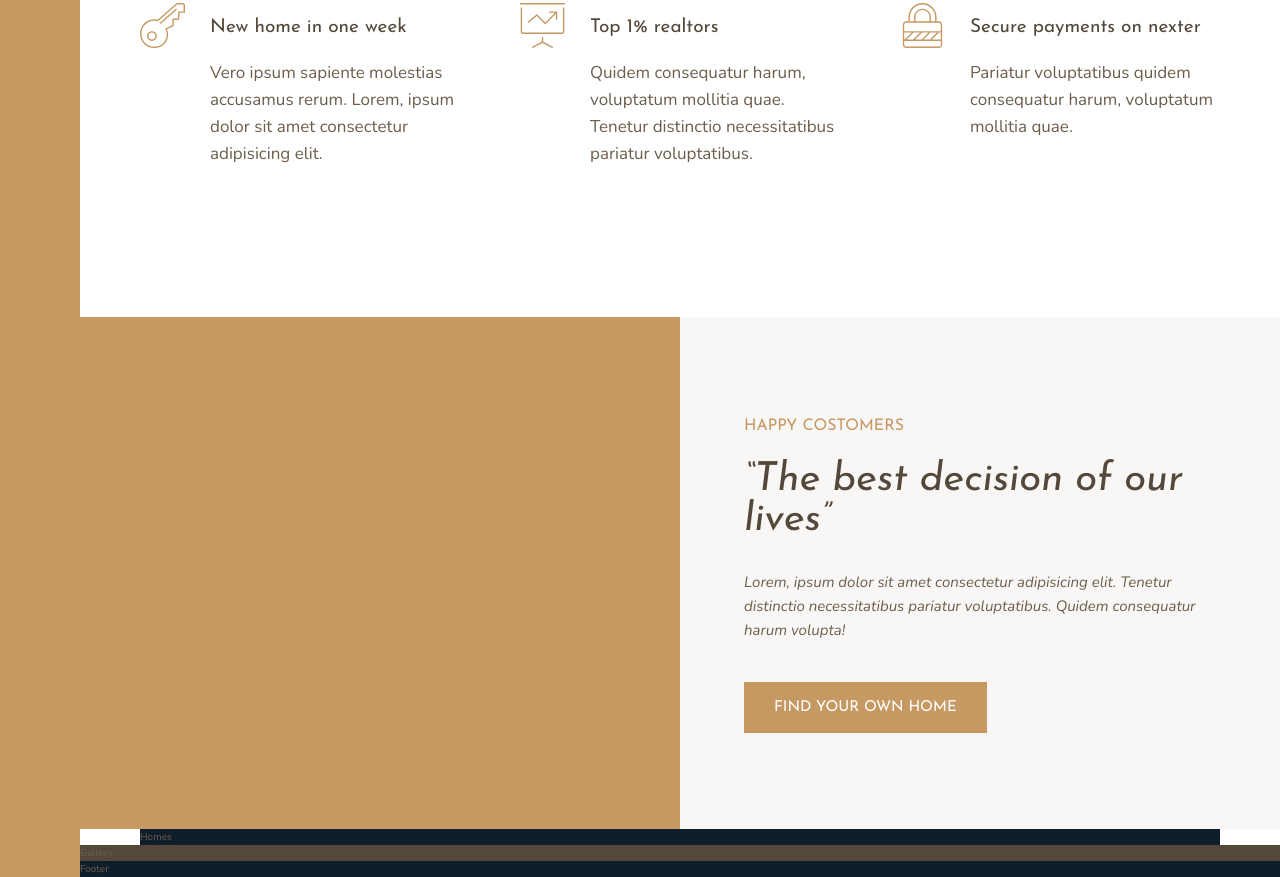
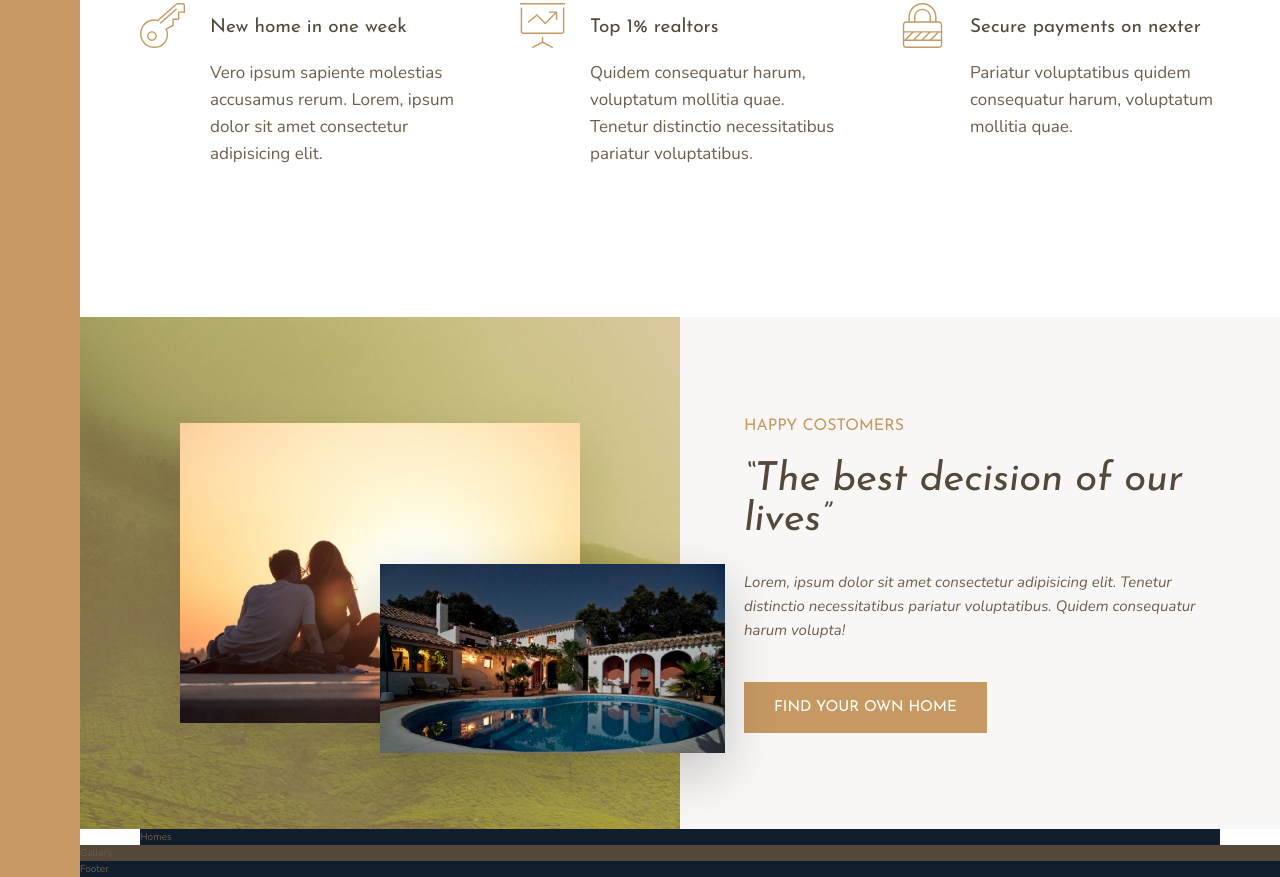
Before and after one commit to oxtnpi/nexter-grid, a website: page index.html in a window 1280 px wide. Shown: the part 991-1868 px from the top of the page. Drawn offline with nearby package versions, Linux system fonts and the light colour scheme.

Commit message:
add story pictures

```diff
--- a/index.html
+++ b/index.html
@@ -65,7 +65,10 @@
         Pariatur voluptatibus quidem consequatur harum, voluptatum mollitia quae.
       </p></div>
     </section>
-    <div class="story__pictures"></div>
+    <div class="story__pictures">
+      <img src="img/story-1.jpeg" alt="Coupel with new house" class="story__img--1">
+      <img src="img/story-2.jpeg" alt="New house" class="story__img--2">
+    </div>
     <div class="story__content">
       <h3 class="heading-3 mb-sm">Happy Costomers</h3>
       <h2 class="heading-2 heading-2--dark mb-md">&ldquo;The best decision of our lives&rdquo;</h2>
--- a/sass/_story.scss
+++ b/sass/_story.scss
@@ -2,6 +2,28 @@
     &__pictures{
         background-color: $color-primary;
         grid-column: full-start/ col-end 4;
+
+        background-image: linear-gradient(rgba($color-primary, .5),rgba($color-primary, .5)), url(../img/back.jpg);
+
+        display: grid;
+        grid-template-rows: repeat(6,1fr);
+        grid-template-columns: repeat(6,1fr);
+        align-items: center;
+    }
+
+    &__img--1{
+        width: 100%;
+        grid-row: 2/6;
+        grid-column: 2/6;
+        box-shadow: 0 2rem 5rem rgba(#000,.1);
+    }
+
+    &__img--2{
+        width: 115%;
+        grid-row: 4/6;
+        grid-column: 4/7;
+        z-index: 20;
+        box-shadow: 0 2rem 5rem rgba(#000,.2);
     }
 
     &__content{
```
Also changed, not shown: css/style.css.
